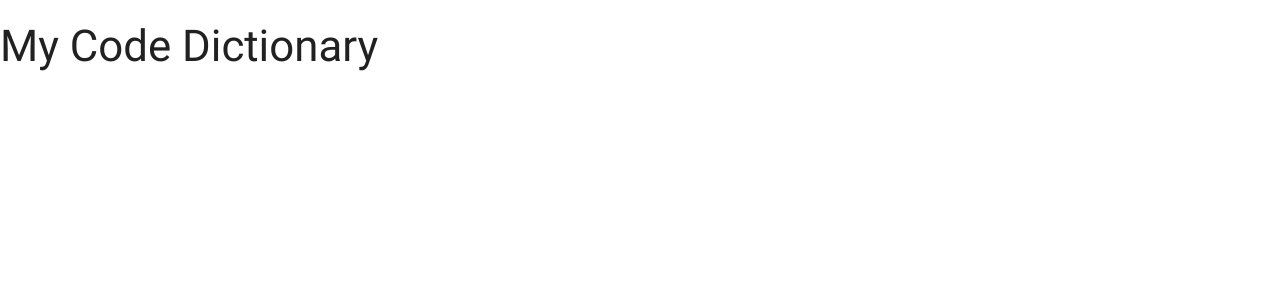
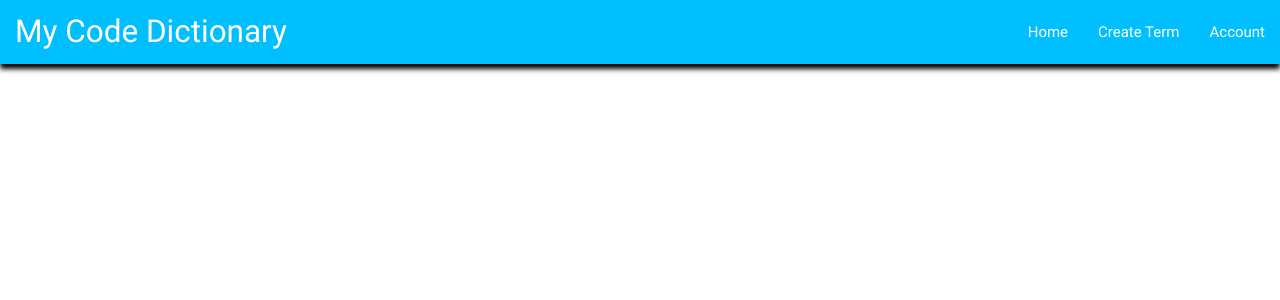
Before and after one commit to LaDawson/CodeDictionary, a Flask app: page / in a window 1280 px wide. Shown: the top 300 px of the page. Run offline with Flask 2, Linux system fonts and the light colour scheme; data that the repository does not hold is empty; some libraries are stand-ins or nearby versions.

Commit message:
added basic navbar and completed the layout and card design for the html definitions

```diff
--- a/app.py
+++ b/app.py
@@ -13,9 +13,9 @@ mongo = PyMongo(app)
 
 
 @app.route('/')
-@app.route('/get_definitions')
-def get_definitions():
-    return render_template("definitions.html",
+@app.route('/get_htmldefinitions')
+def get_htmldefinitions():
+    return render_template("htmldefinitions.html",
                            terms=mongo.db.terms.find())
 
 
--- /dev/null
+++ b/static/css/style.css
@@ -0,0 +1,31 @@
+/* NAV BAR STYLING */
+
+.task_header {
+    margin-top: 5px;
+    margin-left: 10px
+}
+
+.brand-logo {
+    margin-left: 15px;
+}
+
+nav {
+    margin-bottom: 40px;
+    background-color: #00BFFF;
+    box-shadow: 0px 5px 5px black;
+}
+
+/* DEFINITION CARD STYLE */
+
+.row .col {
+    width: 80%;
+    margin-left: 10%;
+    margin-right: 10%;
+    padding: 0;
+}
+
+.card {
+    background-color: #00BFFF;
+    box-shadow: 5px 5px 10px black;
+    border-radius: 10px;
+}
--- a/templates/base.html
+++ b/templates/base.html
@@ -1,18 +1,50 @@
 <!DOCTYPE html>
-<html>
-
+<html lang="en">
 <head>
-	<link href="https://fonts.googleapis.com/icon?family=Material+Icons" rel="stylesheet">
-	<link rel="stylesheet" href="https://cdnjs.cloudflare.com/ajax/libs/materialize/0.100.2/css/materialize.min.css">
-	<link rel="stylesheet" href="{{url_for('static', filename='css/style.css')}}" type="text/css" />
+    <meta charset="UTF-8">
+    <meta name="viewport" content="width=device-width, initial-scale=1.0">
+    <meta http-equiv="X-UA-Compatible" content="ie=edge">
+    <link
+      href="https://fonts.googleapis.com/icon?family=Material+Icons"
+      rel="stylesheet"/>
+    <link
+      rel="stylesheet"
+      href="https://cdnjs.cloudflare.com/ajax/libs/materialize/0.100.2/css/materialize.min.css"/>
+    <link
+      rel="stylesheet"
+      href="{{url_for('static', filename='css/style.css')}}"
+      type="text/css"/>
     <title>My Code Dictionary</title>
 </head>
 
-<body>
-<h3>My Code Dictionary</h3>
-{% block content %} {% endblock %}
-	<script src="https://cdnjs.cloudflare.com/ajax/libs/jquery/3.2.1/jquery.min.js"></script>
-	<script src="https://cdnjs.cloudflare.com/ajax/libs/materialize/0.100.2/js/materialize.min.js"></script>
-</body>
+  <body>
 
+    <!-- NAV ELEMENT FROM MATERIALIZE -->
+    <header>
+        <nav>
+    <div class="nav-wrapper">
+      <a href="#" class="brand-logo">My Code Dictionary</a>
+      <ul class="right hide-on-med-and-down">
+        <li><a href="{{url_for('get_htmldefinitions')}}">Home</a></li>
+        <li><a href="badges.html">Create Term</a></li>
+        <li><a href="collapsible.html">Account</a></li>
+      </ul>
+            </div>
+        </nav>
+    </header>
+    <!-- END OF NAV ELEMENT FROM MATERIALIZE -->
+
+    <!-- BLOCK CONTENT TAGS FOR TEMPLATES -->
+    {% block content %} {% endblock %}
+
+    <!-- SCRIPT TAGS -->
+    <script src="https://cdnjs.cloudflare.com/ajax/libs/jquery/3.2.1/jquery.min.js"></script>
+    <script src="https://cdnjs.cloudflare.com/ajax/libs/materialize/0.100.2/js/materialize.min.js"></script>
+    <script type="text/javascript">
+        document.addEventListener('DOMContentLoaded', function() {
+        var elems = document.querySelectorAll('.sidenav');
+        var instances = M.Sidenav.init(elems, options);
+         });
+    </script>
+  </body>
 </html>
--- /dev/null
+++ b/templates/htmldefinitions.html
@@ -0,0 +1,21 @@
+{% extends 'base.html' %} {% block content %}
+
+<div class="row">
+    {% for term in terms %}
+    {% if term.category_name == "HTML" %}
+  <div class="row">
+    <div class="col">
+      <div class="card">
+        <div class="card-content white-text">
+          <span class="card-title"><strong>{{term.term_name}}</strong> - {{term.category_name}}</span>
+          <br>
+          <p><strong>Definition:</strong> {{term.definition}}<hr><strong>Example:</strong> {{term.term_use}}</p>
+        </div>
+      </div>
+    </div>
+  </div>
+        {% endif %}
+                {% endfor %}
+
+</div>
+{% endblock %}
```
